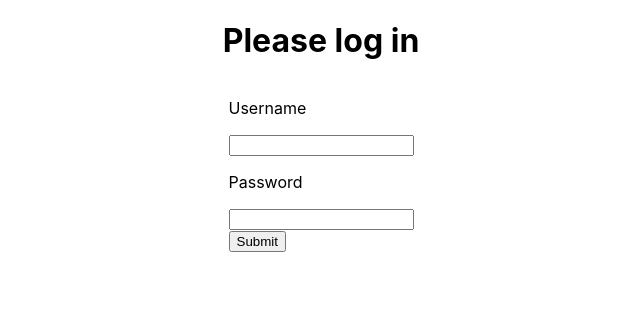
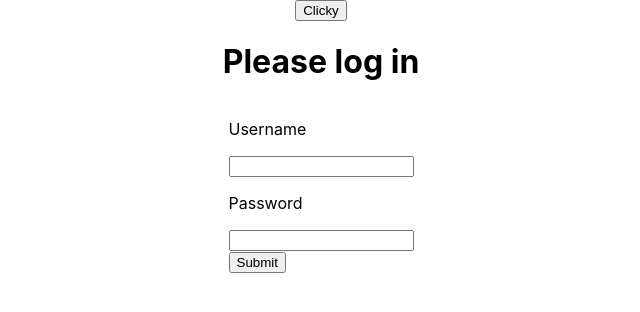
Before and after one commit to proyceus/moving_management_app, a React (Create React App) app in the folder Frontend/: page / in a window 1280 px wide. Shown: the top 312 px of the page, without its empty margins (319-959 px from the left). Built offline with nearby package versions, Linux system fonts and the light colour scheme.

Commit message:
fixed login functionality to keep user logged in on page reload

```diff
--- a/Frontend/src/App.js
+++ b/Frontend/src/App.js
@@ -9,16 +9,17 @@ import {
 } from "./Components";
 import { Routes, Route, Link } from "react-router-dom";
 import logo from "./images/Moova.png";
+import useToken from "./useToken";
 
-const setToken = (userToken) => {
-  sessionStorage.setItem('token', JSON.stringify(userToken));
-}
+// const setToken = (userToken) => {
+//   sessionStorage.setItem('token', JSON.stringify(userToken))
+// }
 
-const getToken = () => {
-  const tokenString = sessionStorage.getItem('token');
-  const userToken = JSON.parse(tokenString);
-  return userToken?.token;
-}
+// const getToken = () => {
+//   const tokenString = sessionStorage.getItem('token');
+//   const userToken = JSON.parse(tokenString);
+//   return userToken?.token;
+// }
 
 function App() {
   const [itemList, setItemList] = useState([]);
@@ -28,7 +29,7 @@ function App() {
   const [moveList, setMoveList] = useState([]);
   const [moveDate, setMoveDate] = useState("");
 
-  const token = getToken();
+  const {token, setToken} = useToken();
 
 
 
@@ -57,7 +58,7 @@ function App() {
   };
 
   if (!token) {
-    return <LoginPage setToken={setToken} />;
+    return <LoginPage setToken={setToken} token={token} />;
   }
 
   return (
@@ -76,6 +77,7 @@ function App() {
               <Link to="inventory" className="navlinks">
                 My Inventory
               </Link>
+              <button type="submit" onClick={() => console.log(token)}>Clicky</button>
             </>
           ) : (
             <>
--- a/Frontend/src/Components/LoginPage/LoginPage.js
+++ b/Frontend/src/Components/LoginPage/LoginPage.js
@@ -14,7 +14,7 @@ const loginUser = async (credentials) => {
 }
 
 
-const LoginPage = ({setToken}) => {
+const LoginPage = ({setToken, token}) => {
   const [username, setUsername] = useState();
   const [password, setPassword] = useState();
 
@@ -24,11 +24,13 @@ const LoginPage = ({setToken}) => {
       username,
       password
     });
+    console.log(token);
     setToken(token);
   }
 
     return (
         <div className="loginWrapper">
+           <button type="submit" onClick={() => console.log(token)}>Clicky</button>
             <h1>Please log in</h1>
             <form onSubmit={handleSubmit}>
               <label>
@@ -43,6 +45,7 @@ const LoginPage = ({setToken}) => {
                 <button type="submit">Submit</button>
               </div>
             </form>
+            {token}
         </div>
 
     )
--- a/Frontend/src/useToken.js
+++ b/Frontend/src/useToken.js
@@ -0,0 +1,24 @@
+import { useState } from "react";
+
+const useToken = () => {
+
+  const getToken = () => {
+    const tokenString = sessionStorage.getItem("token");
+    const userToken = JSON.parse(tokenString);
+    return userToken;
+  };
+
+  const [token, setToken] = useState(getToken());
+
+  const saveToken = (userToken) => {
+    sessionStorage.setItem('token', JSON.stringify(userToken))
+    setToken(userToken);
+  };
+
+  return {
+      setToken: saveToken,
+      token
+  }
+};
+
+export default useToken;
```
